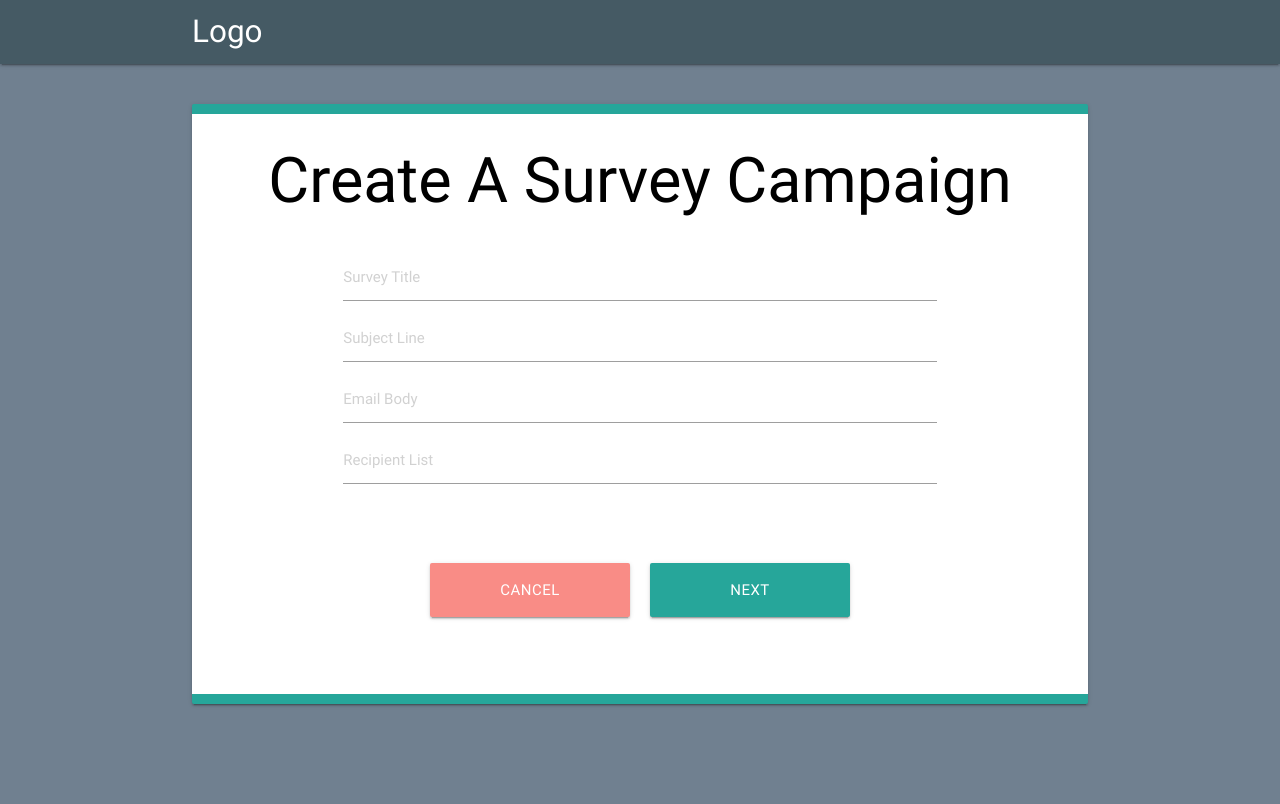
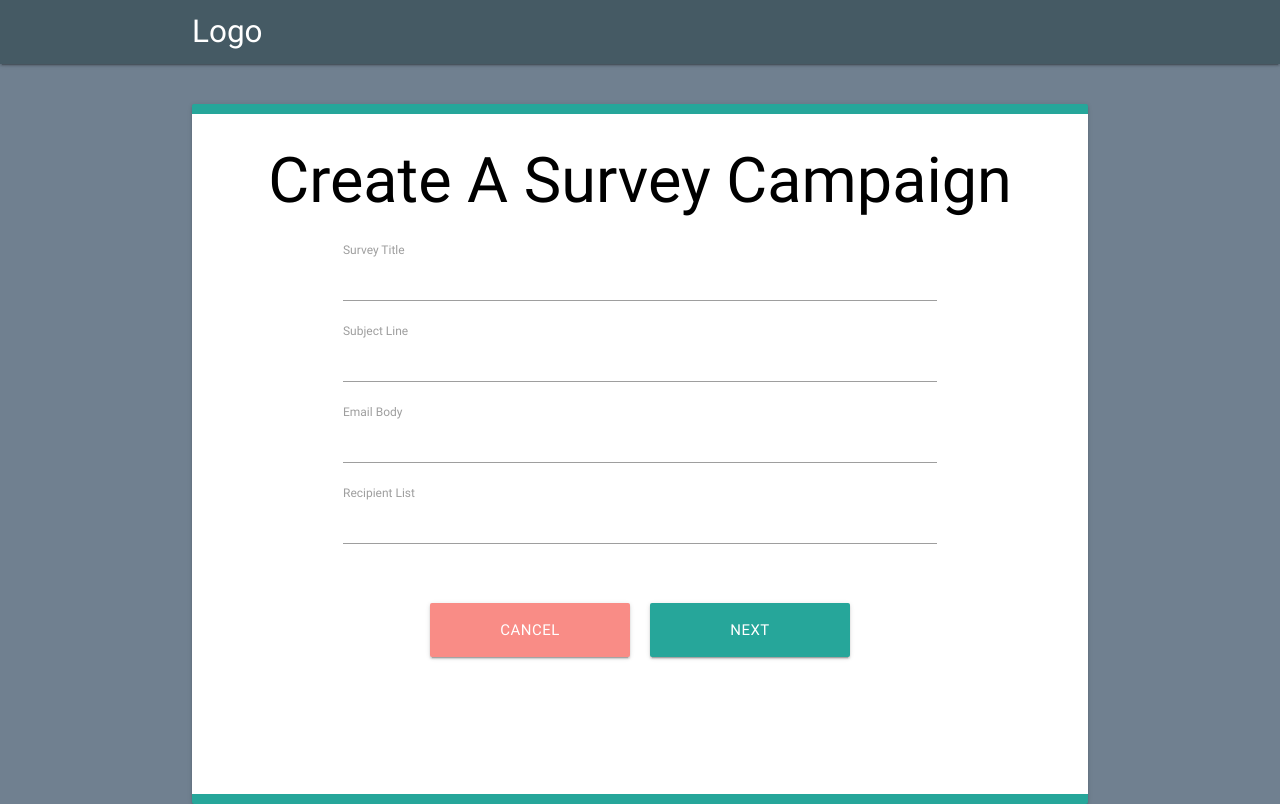
Before and after one commit to uptonm/fullStackFeedbackApp, a React (Create React App) app in the folder client/: page /surveys/new in a window 1280 px wide. Built offline with nearby package versions, Linux system fonts and the light colour scheme; no server answers.

Commit message:
Form and form review tweaks

```diff
--- a/client/src/components/surveys/SurveyField.js
+++ b/client/src/components/surveys/SurveyField.js
@@ -4,8 +4,9 @@ import { Field } from 'redux-form';
 export default ({ input, label, meta: {error, touched} }) => {
   return (
     <div className='row' style={{margin:'0px 100px 0px 100px'}}>
-      <div className='input-field col s12'>
-        <input id={label} placeholder={label} {...input} style={{color: 'black', marginBottom:'0px'}}/>
+      <div className='input-field col s12' style={{marginBottom:'20px'}}>
+        <label class="active" for="first_name2">{label}</label>
+        <input id={label} {...input} style={{color: 'black', marginBottom:'0px'}}/>
         {touched && <span className='danger-text'>{error}</span>}
       </div>
     </div>
--- a/client/src/components/surveys/SurveyForm.js
+++ b/client/src/components/surveys/SurveyForm.js
@@ -25,12 +25,12 @@ class SurveyNew extends Component {
   render() {
     return(
       <div className='container white-text' style={{paddingTop:'40px'}}>
-        <div className='card status-thin'style={{height:'600px'}}>
+        <div className='card status-thin'style={{height:'700px'}}>
           <h1 className='center-align black-text'>Create A Survey Campaign</h1>
           <div style={{padding:'40px', paddingTop:'0px'}}>
             <form onSubmit={this.props.handleSubmit(this.props.onSurveySubmit)} style={{paddingBottom:'40px'}}>
               {this.renderFields()}
-              <div className='card-content center' style={{marginTop:'40px'}}>
+              <div className='card-content center' style={{marginTop:'0px'}}>
                 <div style={{display:'grid', gridTemplateColumns:'auto 200px 200px auto', gridColumnGap:'20px'}}>
                   <span></span>
                   <Link to='/surveys' className='btn-large danger'>
--- a/client/src/components/surveys/SurveyFormReview.js
+++ b/client/src/components/surveys/SurveyFormReview.js
@@ -5,7 +5,7 @@ import SurveyReviewField from './SurveyReviewField';
 const SurveyFormReview = ({ onCancel, formValues }) => {
   return (
     <div className='container white-text' style={{padding:'40px', paddingLeft:'0px',paddingRight:'0px'}}>
-      <div className='card status-thin' style={{height:'600px', width:
+      <div className='card status-thin' style={{height:'700px', width:
     '100%', padding:'0px'}}>
         <h1 className='center-align black-text'>Review Entries</h1>
           <div>
```
